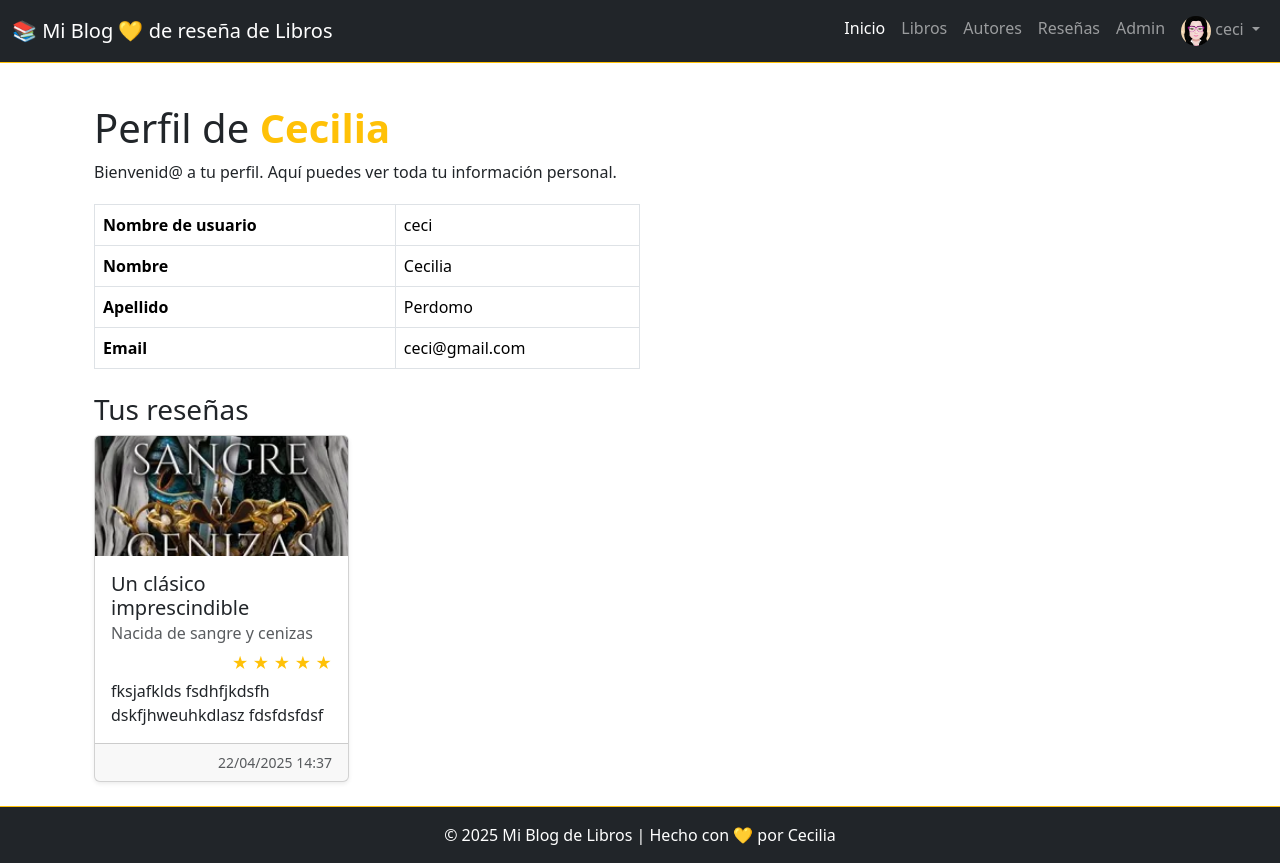
After one commit to CeciliaBPerdomo/BlogLibros, a Django app: page /libros/perfil/ in a window 1280 px wide. The commit adds this page. Run offline with Django 5.2, Linux system fonts and the light colour scheme; a user stored in the database is signed in; data comes from the database, SQL or seed files in the repository; both versions use the stored data as it was after the commit.

Commit message:
Perfil de usuario

```diff
--- a/libros/models.py
+++ b/libros/models.py
@@ -39,3 +39,11 @@ class Resena(models.Model):
 
     def __str__(self):
         return f'{self.usuario.username} reseñó {self.libro.titulo}'
+
+# Avatar del usuario
+class Avatar(models.Model):
+    user = models.OneToOneField(User, on_delete=models.CASCADE)
+    imagen = models.ImageField(upload_to='libros/avatares/', null=True, blank=True)
+
+    def __str__(self):
+        return f"{self.user.username} - {self.imagen}"
--- a/libros/templates/libros/base.html
+++ b/libros/templates/libros/base.html
@@ -1,47 +1,42 @@
 <!DOCTYPE html>
 <html lang="es">
+
 <head>
   <meta charset="UTF-8" />
   <meta name="viewport" content="width=device-width, initial-scale=1" />
   <title>{% block title %}Mi Blog de Libros{% endblock %}</title>
 
   <!-- Bootstrap CSS -->
-  <link
-    href="https://cdn.jsdelivr.net/npm/bootstrap@5.3.3/dist/css/bootstrap.min.css"
-    rel="stylesheet"
-  />
+  <link href="https://cdn.jsdelivr.net/npm/bootstrap@5.3.3/dist/css/bootstrap.min.css" rel="stylesheet" />
 
 
   <!-- Font Awesome -->
-  <link rel="stylesheet" href="https://cdnjs.cloudflare.com/ajax/libs/font-awesome/6.7.2/css/all.min.css" integrity="sha512-Evv84Mr4kqVGRNSgIGL/F/aIDqQb7xQ2vcrdIwxfjThSH8CSR7PBEakCr51Ck+w+/U6swU2Im1vVX0SVk9ABhg==" crossorigin="anonymous" referrerpolicy="no-referrer" />
+  <link rel="stylesheet" href="https://cdnjs.cloudflare.com/ajax/libs/font-awesome/6.7.2/css/all.min.css"
+    integrity="sha512-Evv84Mr4kqVGRNSgIGL/F/aIDqQb7xQ2vcrdIwxfjThSH8CSR7PBEakCr51Ck+w+/U6swU2Im1vVX0SVk9ABhg=="
+    crossorigin="anonymous" referrerpolicy="no-referrer" />
 
-<!-- CSS -->
+  <!-- CSS -->
   <style>
     body {
       display: flex;
       min-height: 100vh;
       flex-direction: column;
     }
+
     main {
       flex: 1;
     }
   </style>
 </head>
-<body >
+
+<body>
 
   <!-- Barra de navegación -->
   <nav class="navbar navbar-expand-lg navbar-dark bg-dark fixed-top border-bottom border-bottom border-warning">
     <div class="container-fluid">
       <a class="navbar-brand" href="{% url 'index' %}">📚 Mi Blog 💛 de reseña de Libros</a>
-      <button
-        class="navbar-toggler"
-        type="button"
-        data-bs-toggle="collapse"
-        data-bs-target="#navbarNav"
-        aria-controls="navbarNav"
-        aria-expanded="false"
-        aria-label="Alternar navegación"
-      >
+      <button class="navbar-toggler" type="button" data-bs-toggle="collapse" data-bs-target="#navbarNav"
+        aria-controls="navbarNav" aria-expanded="false" aria-label="Alternar navegación">
         <span class="navbar-toggler-icon"></span>
       </button>
       <div class="collapse navbar-collapse" id="navbarNav">
@@ -61,6 +56,24 @@
           <li class="nav-item">
             <a class="nav-link" href="/admin/">Admin</a>
           </li>
+          {% if user.is_authenticated %}
+            <li class="nav-item dropdown">
+              <a class="nav-link dropdown-toggle" href="#" id="navbarDropdown" role="button" data-bs-toggle="dropdown"
+                aria-expanded="false">
+                {% if user.avatar.imagen %}
+                  <img src="{{ user.avatar.imagen.url }}" alt="Avatar" class="rounded-circle" width="30" height="30">
+                {% endif %} {{ user.username }}
+              </a>
+              <ul class="dropdown-menu dropdown-menu-end" aria-labelledby="navbarDropdown">
+                <li><a class="dropdown-item" href="{% url 'libros:perfil' %}">Perfil</a></li>
+                <li><a class="dropdown-item" href="{% url 'libros:editar_perfil'%}">Editar perfil</a></li>
+                <li>
+                  <hr class="dropdown-divider">
+                </li>
+                <li><a class="dropdown-item text-danger" href="{% url 'libros:logout' %}">Cerrar sesión</a></li>
+              </ul>
+            </li>
+          {% endif %}
         </ul>
       </div>
     </div>
@@ -75,15 +88,16 @@
   </main>
 
 
-   <!-- Footer -->
-   <footer class="bg-dark text-white text-center py-3 mt-auto border-top border-top border-warning">
+  <!-- Footer -->
+  <footer class="bg-dark text-white text-center py-3 mt-auto border-top border-top border-warning">
     <div class="container">
       <p class="mb-0">© 2025 Mi Blog de Libros | Hecho con 💛 por <a href="https://www.linkedin.com/in/cecilia-perdomo/"
-        style="text-decoration: none; color: white;">Cecilia</a></p>
+          style="text-decoration: none; color: white;">Cecilia</a></p>
     </div>
   </footer>
 
   <!-- Bootstrap JS -->
   <script src="https://cdn.jsdelivr.net/npm/bootstrap@5.3.3/dist/js/bootstrap.bundle.min.js"></script>
 </body>
+
 </html>
--- a/libros/templates/libros/libros.html
+++ b/libros/templates/libros/libros.html
@@ -27,8 +27,6 @@
             <th>Fecha de publicación</th>
             <th>Reseña</th>
             <th></th>
-            <!-- <th>Descripción</th> -->
-            <!-- <th>Agregar tu reseña</th> -->
         </tr>
     </thead>
     <tbody>
--- /dev/null
+++ b/libros/templates/libros/perfil.html
@@ -0,0 +1,71 @@
+{% extends "libros/base.html" %}
+{% block title %}Perfil{% endblock %}
+
+{% block content %}
+<div class="container mt-2">
+    <div class="d-flex justify-content-between mb-1">
+        <div>
+            <h1>Perfil de <b class="text-warning">{{ user.first_name|default:user.username }}</b></h1>
+            <p>Bienvenid@ a tu perfil. Aquí puedes ver toda tu información personal.</p>
+        </div>
+    </div>
+    <div class="d-flex justify-content-start mb-2">
+    <table class="table table-bordered table-hover w-50">
+        <tbody>
+          <tr>
+            <th scope="row">Nombre de usuario</th>
+            <td>{{ user.username }}</td>
+          </tr>
+          <tr>
+            <th scope="row">Nombre</th>
+            <td>{{ user.first_name }}</td>
+          </tr>
+          <tr>
+            <th scope="row">Apellido</th>
+            <td>{{ user.last_name }}</td>
+          </tr>
+          <tr>
+            <th scope="row">Email</th>
+            <td>{{ user.email }}</td>
+          </tr>
+        </tbody>
+      </table>
+    </div>
+    <div class="mb-4">
+        <h3>Tus reseñas</h3>
+        {% if resenas %}
+        <div class="row row-cols-1 row-cols-sm-2 row-cols-md-3 row-cols-lg-4 g-4">
+            {% for resena in resenas %}
+                <div class="col">
+                    <div class="card h-100 shadow-sm">
+                        {% if resena.libro.portada %}
+                            <img src="{{ resena.libro.portada.url }}" class="card-img-top"
+                            alt="Portada de {{ resena.libro.titulo }}" style="height: 120px; object-fit: cover;">
+                        {% endif %}
+                        <div class="card-body d-flex flex-column">
+                            <h5 class="card-title">{{ resena.titulo }}</h5>
+                            <h6 class="card-subtitle mb-2 text-muted">{{ resena.libro.titulo }}</h6>
+                            <p class="mb-1 text-end">
+                                {% for i in "12345"|make_list %}
+                                    {% if forloop.counter <= resena.puntuacion %}
+                                        <span class="text-warning">★</span>
+                                    {% else %}
+                                        <span class="text-secondary">☆</span>
+                                    {% endif %}
+                                {% endfor %}
+                            </p>
+                            <p class="card-text flex-grow-1">{{ resena.contenido|truncatechars:100 }}</p>
+                        </div>
+                        <div class="card-footer text-muted small text-end">
+                            {{ resena.fecha|date:"d/m/Y H:i" }}
+                        </div>
+                    </div>
+                </div>
+            {% endfor %}
+        </div>
+    {% else %}
+        <p>No has escrito ninguna reseña todavía.</p>
+    {% endif %}
+    </div>
+</div>
+{% endblock %}
--- a/libros/urls.py
+++ b/libros/urls.py
@@ -27,4 +27,9 @@ urlpatterns = [
     path('resenas/<int:pk>/', views.ResenaDetailView.as_view(), name='resena_detail'), # Vista detallada de cada reseña
     path('resenas/update/<int:pk>/', views.ResenaUpdateView.as_view(), name='resena_update'), # Vista para editar una reseña
     path('resenas/delete/<int:pk>/', views.ResenaDeleteView.as_view(), name='resena_delete'), # Eliminar una reseña
+
+    # Perfiles de usuario
+    path('perfil/', views.perfil, name='perfil'), # Vista del perfil del usuario
+    path('editar_perfil/', views.editar_perfil, name='editar_perfil'), # Editar perfil del usuario
+    path('logout/', views.cerrar_sesion, name='logout'), # Cerrar sesión
 ]
--- a/libros/views.py
+++ b/libros/views.py
@@ -1,9 +1,13 @@
 # libros/views.py
 from django.shortcuts import render, redirect, get_object_or_404
-from .models import Libro, AutorLibro, Resena
-from .forms import LibroForm, AutorLibroForm, ResenaForm
+from .models import Libro, AutorLibro, Resena, Avatar
+from .forms import LibroForm, AutorLibroForm, ResenaForm, EditUserForm, AvatarForm
 from django.views.generic import ListView, DetailView, CreateView, UpdateView, DeleteView
 from django.urls import reverse_lazy
+
+# Usuario
+from django.contrib.auth.decorators import login_required
+from django.contrib.auth import logout
 
 # Create your views here.
 def index(request):
@@ -278,3 +282,46 @@ class ResenaDeleteView(DeleteView):
     model = Resena
     template_name = 'libros/resena_confirm_delete.html'
     success_url = reverse_lazy('libros:post_resenas')
+
+###########################################################################################################################################
+## Perfil
+###########################################################################################################################################
+@login_required
+def perfil(request):
+    usuario = request.user
+    resenas = Resena.objects.filter(usuario=usuario).select_related('libro')
+    return render(request, 'libros/perfil.html', {
+        'user': usuario,
+        'resenas': resenas,
+    })
+
+@login_required
+def editar_perfil(request):
+    if request.method == 'POST':
+        form = EditUserForm(request.POST, instance=request.user)
+        try:
+            avatar = request.user.avatar
+        except Avatar.DoesNotExist:
+            avatar = None
+
+        if avatar:
+            avatar_form = AvatarForm(request.POST, request.FILES, instance=avatar)
+        else:
+            avatar_form = AvatarForm(request.POST, request.FILES)
+        if form.is_valid():
+            form.save()
+            avatar_instance = avatar_form.save(commit=False)
+            avatar_instance.user = request.user
+            avatar_instance.save()
+            return redirect('libros:perfil')
+    else:
+        form = EditUserForm(instance=request.user)
+        if hasattr(request.user, 'avatar'):
+            avatar_form = AvatarForm(instance=request.user.avatar)
+        else:
+            avatar_form = AvatarForm()
+    return render(request, 'libros/perfil_editar.html', {'form': form, 'avatar_form': avatar_form})
+
+def cerrar_sesion(request):
+    logout(request)
+    return redirect('libros:index')
```
Also changed, not shown: libros/forms.py (+72 -1 lines), libros/templates/libros/perfil_editar.html (added, +33 -0 lines), db.sqlite3, libros/migrations/0004_avatar.py (added), media/libros/avatares/WhatsApp_Image_2025-04-02_at_20.29.59_3ccbd092.jpg (added), media/libros/avatares/myAvatar.png (added).
